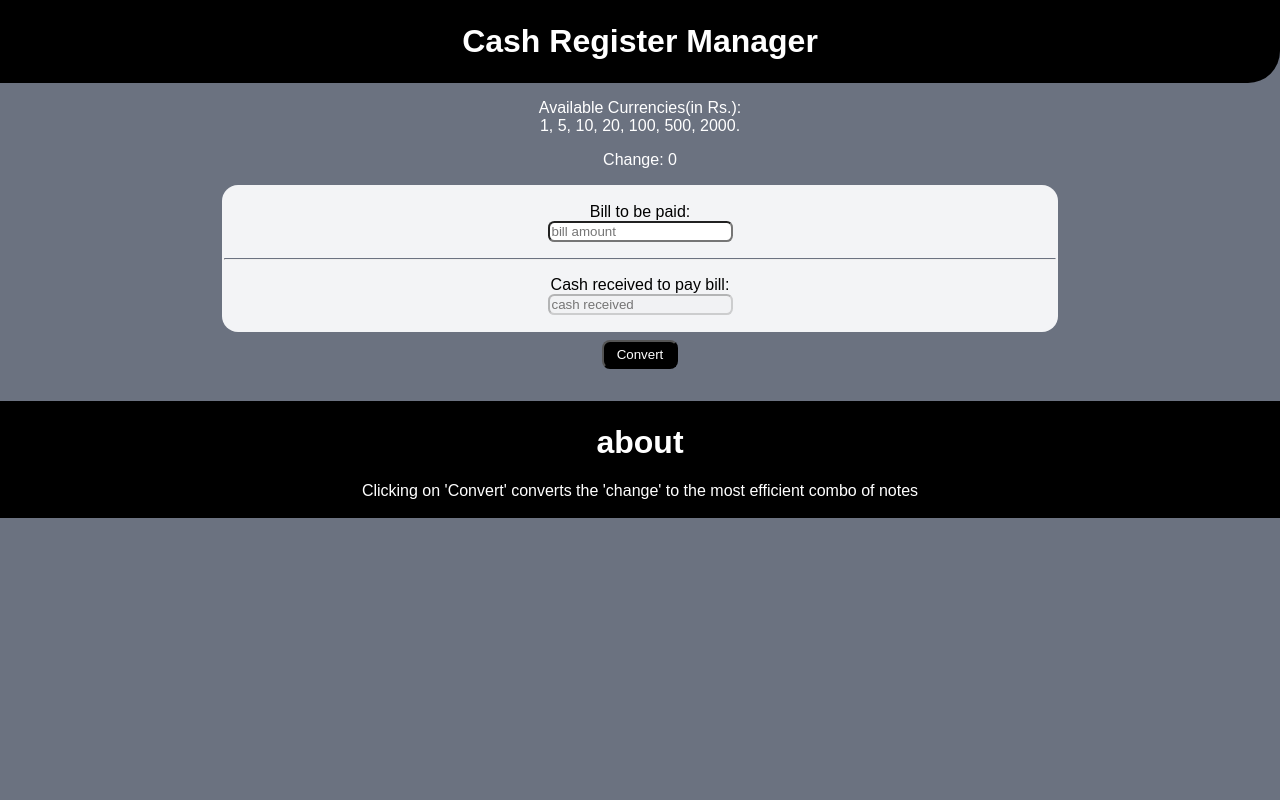
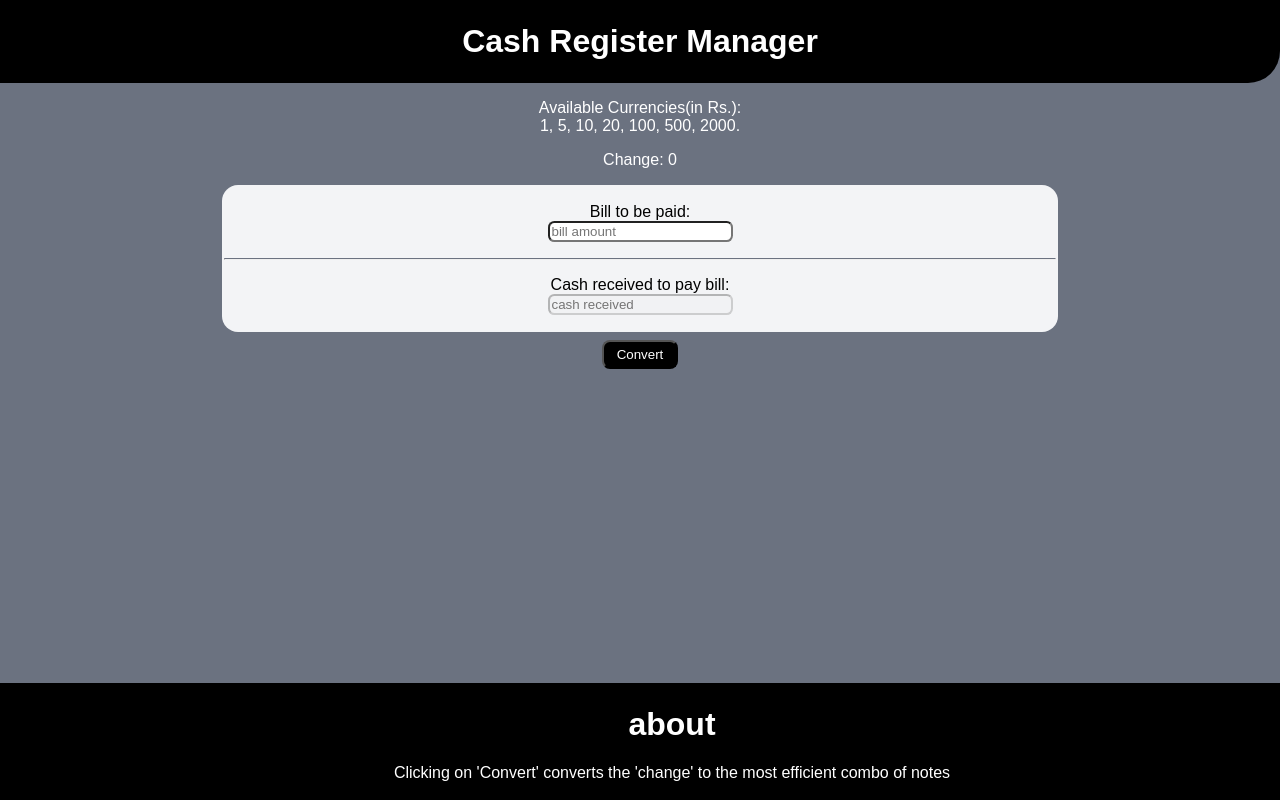
Before and after one commit to chetanchandel31/cash-register-manager, a React (Create React App) app: page / in a window 1280 px wide. Built offline with nearby package versions, Linux system fonts and the light colour scheme; a web font is replaced by a local one.

Commit message:
fixed name and footer

```diff
--- a/public/index.html
+++ b/public/index.html
@@ -20,7 +20,7 @@
       work correctly both with client-side routing and a non-root public URL.
       Learn how to configure a non-root public URL by running `npm run build`.
     -->
-	<title>React App</title>
+	<title>Cash-register-manager</title>
 </head>
 
 <body>
--- a/src/styles.css
+++ b/src/styles.css
@@ -1,14 +1,16 @@
 @import url('https://fonts.googleapis.com/css2?family=Andika+New+Basic:wght@400;700&display=swap');
 
-body{
+html, body{
   margin: 0;
   background-color: #6B7280;
+  height: 100%;
 }
 
 .App {
   font-family: 'Andika New Basic', sans-serif;
   text-align: center;
   color: white;
+  height: 100%;
 }
 
 .header{
@@ -50,4 +52,8 @@ hr{
   color: white;
   padding: 0.1rem 2rem;
   margin-top: 2rem;
+  /* keeping it at bottom */
+  position: fixed;
+  bottom: 0;
+  width: 100%;
 }
```
